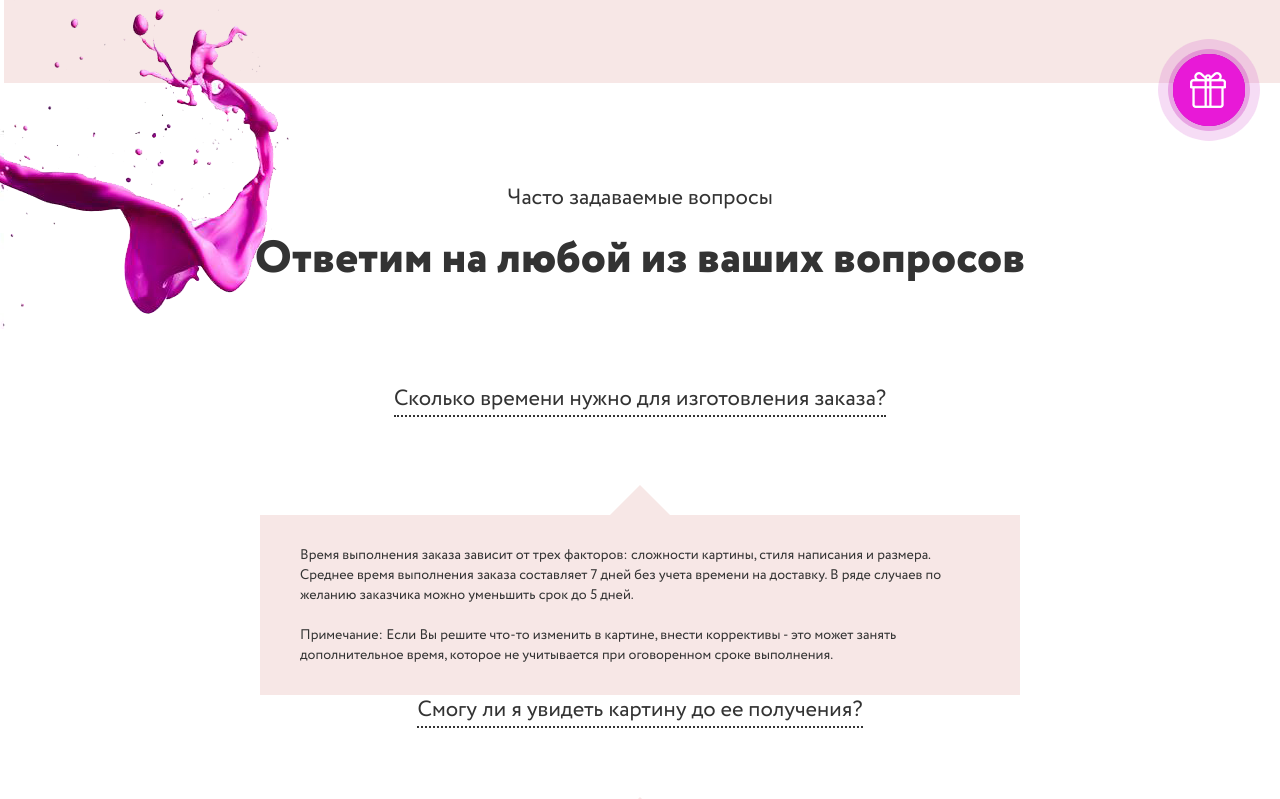
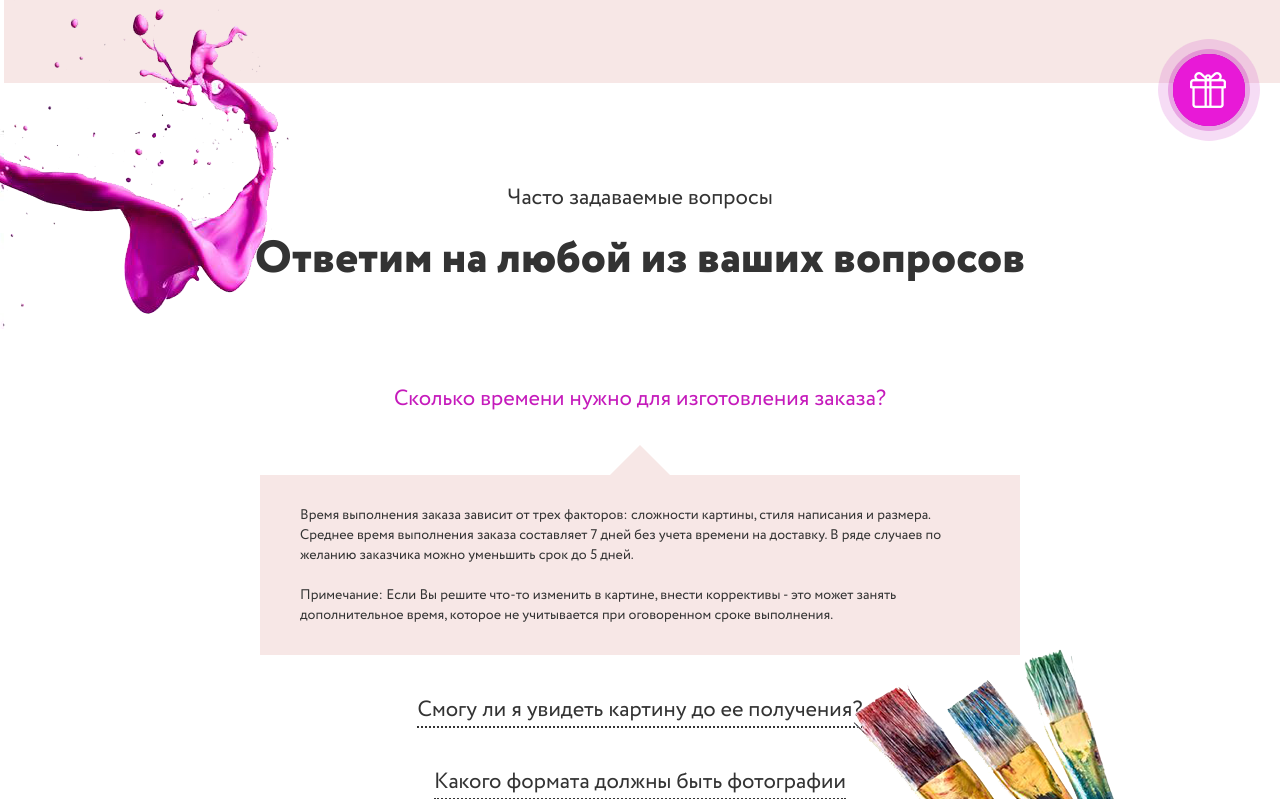
Before and after one commit to namli/KartinaART, a plain HTML site: page index.html in a window 1280 px wide. Both pictures are taken after a click on the element "Сколько времени нужно для изготовления заказа?". Shown: the part 9910-10709 px from the top of the page. Drawn offline with nearby package versions, Linux system fonts and the light colour scheme; a web font is replaced by a local one.

Commit message:
accordion

```diff
--- a/css/main.css
+++ b/css/main.css
@@ -909,6 +909,7 @@ h4 {
   margin-top: 6rem;
   background-color: #f7e7e6;
   padding: 3rem 4rem;
+  display: none;
 }
 .often-questions .accordion-block:before {
   content: '';
@@ -929,6 +930,7 @@ h4 {
 }
 .often-questions .ui-accordion-content-active {
   margin-bottom: 4rem;
+  display: block;
 }
 .often-questions .brushes {
   position: absolute;
--- a/index.html
+++ b/index.html
@@ -547,25 +547,25 @@
 			<h2>Ответим на любой из ваших вопросов</h2>
 			<div id=accordion>
 				<p class="accordion-heading col-md-8 col-md-offset-2"><span>Сколько времени нужно для изготовления заказа?</span></p>
-				<div class="col-md-8 col-md-offset-2 accordion-block">
+				<div class="col-md-8 col-md-offset-2 accordion-block animated slideInDown ">
 					<p>
 						Время выполнения заказа зависит от трех факторов: сложности картины, стиля написания и размера. Среднее время выполнения заказа составляет 7 дней без учета времени на доставку. В ряде случаев по желанию заказчика можно уменьшить срок до 5 дней.<br><br>Примечание: Если Вы решите что-то изменить в картине, внести коррективы - это может занять дополнительное время, которое не учитывается при оговоренном сроке выполнения.
 					</p>
 				</div>
 				<p class="accordion-heading col-md-8 col-md-offset-2"><span>Смогу ли я увидеть картину до ее получения?</span></p>
-				<div class="col-md-8 col-md-offset-2 accordion-block">
+				<div class="col-md-8 col-md-offset-2 accordion-block animated slideInDown">
 					<p>
 						Да. По готовности, мы отправляем по электронной почте цифровое фото Вашей картины, для того, чтобы Вы смогли, при необходимости внести свои корректировки и пожелания, если таковые будут. Вы также сможете увидеть картину "вживую" в нашем салоне. Сообщите об этом Вашему менеджеру.
 					</p>
 				</div>
 				<p class="accordion-heading col-md-8 col-md-offset-2"><span>Какого формата должны быть фотографии</span></p>
-				<div class="col-md-8 col-md-offset-2 accordion-block">
+				<div class="col-md-8 col-md-offset-2 accordion-block animated slideInDown">
 					<p>
 						Мы работаем со всеми известными форматами изображений! Через сайт вы можете загрузить JPEG, TIFF, PNG размером до 50 мегабайт. Вы должны обладать авторскими правами или иметь разрешение на использование изображения. Если у Вас другой формат изображения (RAW, PDF), то вы можете воспользоваться FTP загрузчиком. Если вы хотите сделать фото из бумажной фотографии (не цифровой), пришлите его нам, мы отсканируем, обработаем и вернем фото вместе с вашим заказом!
 					</p>
 				</div>
 				<p class="accordion-heading col-md-8 col-md-offset-2"><span>Могу ли я дать особые указания художнику</span></p>
-				<div class="col-md-8 col-md-offset-2 accordion-block">
+				<div class="col-md-8 col-md-offset-2 accordion-block animated slideInDown">
 					<p>
 						Когда вы размещаете свой заказ на сайте, вы можете добавить свои комментарии в специальном текстовом поле. Вы также можете: объединить объекты с разных фото в одно или удалить объекты с фото, можете поменять задний фон, поменять одежду, наряды, сделать цветную картину с черно-белого фото, а также заказать картину с поврежденного или старого фото.
 					</p>
--- a/js/bundle.js
+++ b/js/bundle.js
@@ -158,7 +158,9 @@ __webpack_require__.r(__webpack_exports__);
 /* harmony import */ var _mods_slider_top__WEBPACK_IMPORTED_MODULE_0__ = __webpack_require__(/*! ./mods/slider_top */ "./src/mods/slider_top.js");
 /* harmony import */ var _mods_slider_bottom__WEBPACK_IMPORTED_MODULE_1__ = __webpack_require__(/*! ./mods/slider_bottom */ "./src/mods/slider_bottom.js");
 /* harmony import */ var _mods_loadmore__WEBPACK_IMPORTED_MODULE_2__ = __webpack_require__(/*! ./mods/loadmore */ "./src/mods/loadmore.js");
+/* harmony import */ var _mods_accordeon__WEBPACK_IMPORTED_MODULE_3__ = __webpack_require__(/*! ./mods/accordeon */ "./src/mods/accordeon.js");
 __webpack_require__(/*! formdata-polyfill */ "./node_modules/formdata-polyfill/formdata.min.js");
+
 
 
 
@@ -169,6 +171,7 @@ window.addEventListener('DOMContentLoaded', function () {
   Object(_mods_slider_top__WEBPACK_IMPORTED_MODULE_0__["default"])();
   Object(_mods_slider_bottom__WEBPACK_IMPORTED_MODULE_1__["default"])();
   Object(_mods_loadmore__WEBPACK_IMPORTED_MODULE_2__["default"])();
+  Object(_mods_accordeon__WEBPACK_IMPORTED_MODULE_3__["default"])();
 });
 
 if ('NodeList' in window && !NodeList.prototype.forEach) {
@@ -182,6 +185,38 @@ if ('NodeList' in window && !NodeList.prototype.forEach) {
     }
   };
 }
+
+/***/ }),
+
+/***/ "./src/mods/accordeon.js":
+/*!*******************************!*\
+  !*** ./src/mods/accordeon.js ***!
+  \*******************************/
+/*! exports provided: default */
+/***/ (function(module, __webpack_exports__, __webpack_require__) {
+
+"use strict";
+__webpack_require__.r(__webpack_exports__);
+function accordeon() {
+  var accordSection = document.querySelector("#accordion"),
+      allAnswers = accordSection.querySelectorAll('.accordion-block'),
+      allQuestions = accordSection.querySelectorAll('.accordion-heading');
+  accordSection.addEventListener('click', function (e) {
+    allAnswers.forEach(function (element) {
+      element.classList.remove('ui-accordion-content-active');
+    });
+    allQuestions.forEach(function (element) {
+      element.classList.remove('ui-accordion-header-active');
+    });
+
+    if (e.target.parentElement.classList.contains('accordion-heading')) {
+      e.target.parentElement.classList.add('ui-accordion-header-active');
+      e.target.parentElement.nextElementSibling.classList.add('ui-accordion-content-active');
+    }
+  });
+}
+
+/* harmony default export */ __webpack_exports__["default"] = (accordeon);
 
 /***/ }),
 
```
Also changed, not shown: 1 other file.
